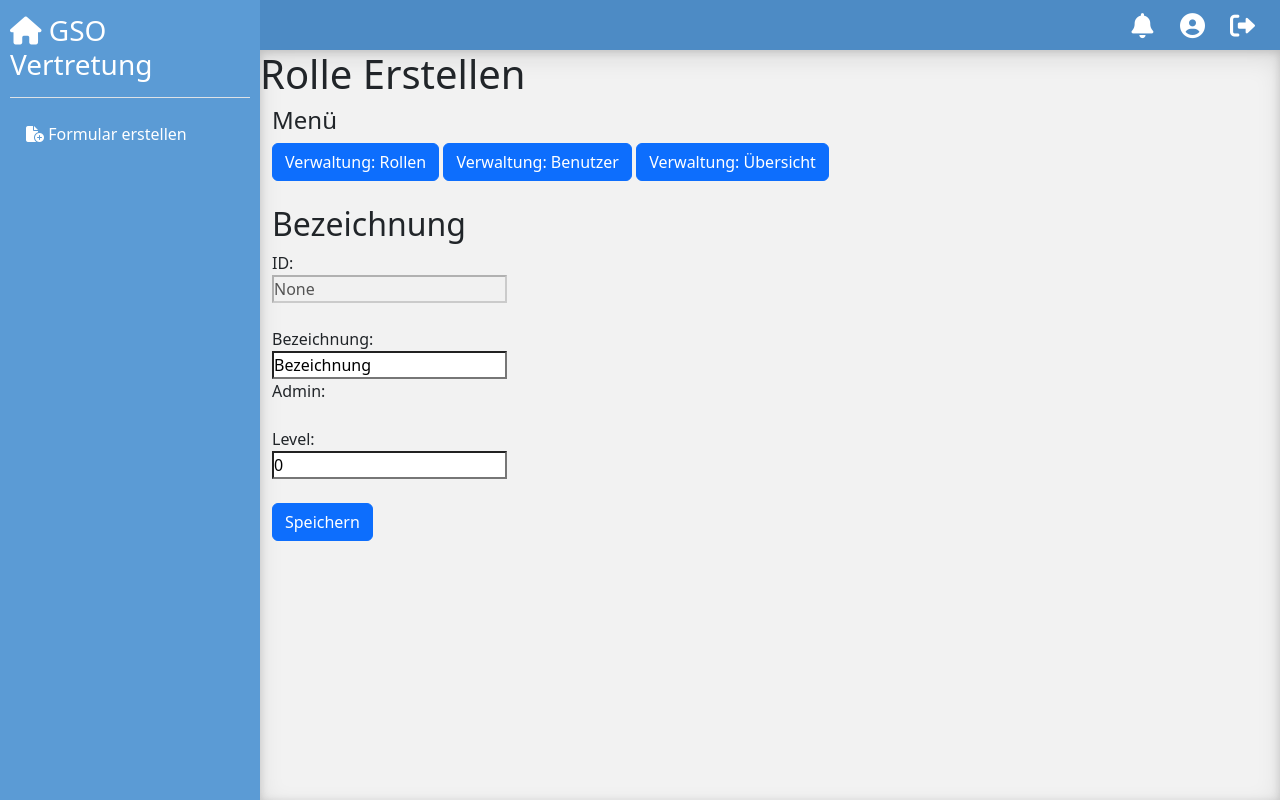
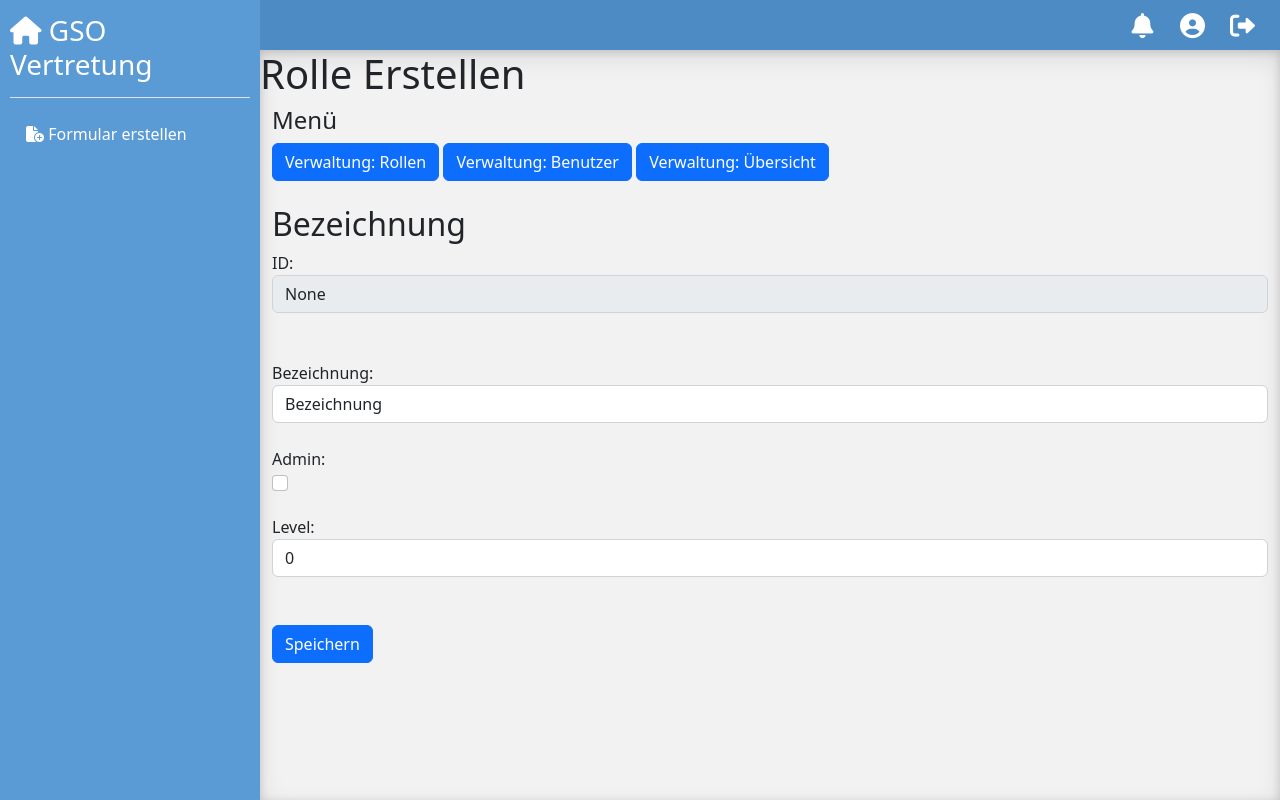
Before and after one commit to Nepomukk/Vertretungsplaner, a Flask app: page /config/roles/add in a window 1280 px wide. Run offline with Flask 2, Linux system fonts and the light colour scheme; data that the repository does not hold is empty; parts of the project's set-up code (start-up, migrations or seed data) failed here and were passed over; some libraries are stand-ins or nearby versions.

Commit message:
styling role edit

```diff
--- a/templates/pages/config_roles_edit_page.html
+++ b/templates/pages/config_roles_edit_page.html
@@ -31,15 +31,18 @@
           <div class="manage-role">
             <form action="{{post_url}}" method="post">
               <label for="roleid">ID:</label><br>
-              <input type="text" id="roleid" name="roleid" value="{{role.roleid}}" disabled><br>
+              <input class="form-control" type="text" id="roleid" name="roleid" value="{{role.roleid}}" disabled><br>
               <input type="text" id="roleid" name="roleid" value="{{role.roleid}}" hidden><br>
 
               <label for="name">Bezeichnung:</label><br>
-              <input type="text" id="name" name="name" value="{{role.name}}"><br>
+              <input class="form-control" type="text" id="name" name="name" value="{{role.name}}"><br>
+
               <label for="admin">Admin:</label><br>
-              <input type="checkbox" id="admin" name="admin" value="{{role.admin}}"><br><br>
+              <input class="form-check-input" type="checkbox" id="admin" name="admin" value="{{role.admin}}"><br><br>
+
               <label for="level">Level:</label><br>
-              <input type="number" id="level" name="level" value="{{role.level}}"><br><br>
+              <input class="form-control" type="number" id="level" name="level" value="{{role.level}}"><br><br>
+
               <button type="submit" class="btn btn-primary float-right">Speichern</button>
             </form>
           </div>
```
